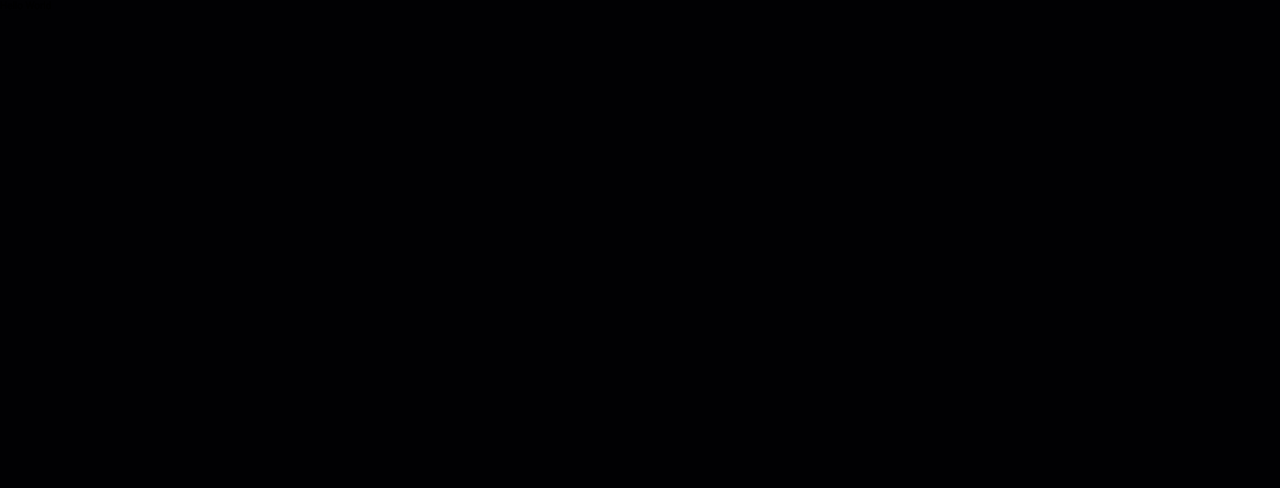
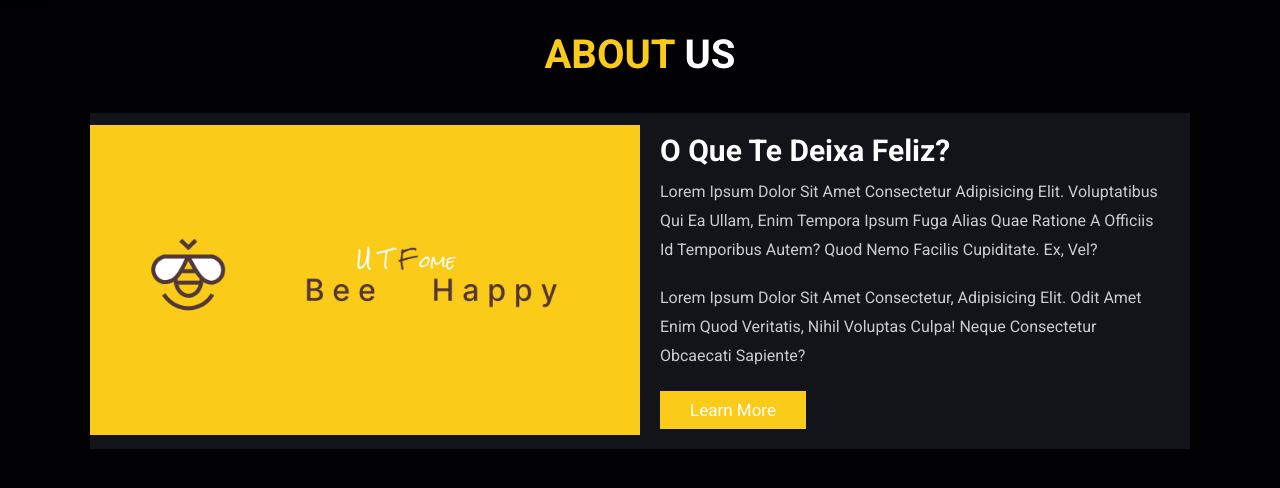
Before and after one commit to UTFome/UTFome-Frontend, a React (Create React App) app: page / in a window 1280 px wide. Shown: the top 488 px of the page. Built offline with nearby package versions, Linux system fonts and the light colour scheme.

Commit message:
UTFOME-008: Iniciando a criação do about us

```diff
--- a/src/App.js
+++ b/src/App.js
@@ -6,6 +6,7 @@ function App() {
   return (
     <div className="App">
       <p>Hello World</p>
+      <About />
     </div>
   );
 }
--- a/src/components/pages/about/About.js
+++ b/src/components/pages/about/About.js
@@ -1,7 +1,9 @@
 import './About.css';
+import bunner from '../../../assets/images/about-bunner.jpg';
 
 function About(){
     return (
+        <>
             <section className="about" id="about">
 
                 <h1 className="heading"> <span>about</span> us </h1>
@@ -9,11 +11,11 @@ function About(){
                 <div className="row">
 
                     <div className="image">
-                    <img src="images/about-img.jpeg" alt=""/>
+                        <img src={bunner} alt=""/>
                     </div>
 
                     <div className="content">
-                    <h3>Lorem ipsum dolor sit amet consectetur?</h3>
+                        <h3>O que te deixa feliz?</h3>
                         <p>Lorem ipsum dolor sit amet consectetur adipisicing elit. Voluptatibus qui ea ullam, enim tempora ipsum fuga alias quae ratione a officiis id temporibus autem? Quod nemo facilis cupiditate. Ex, vel?</p>
                         <p>Lorem ipsum dolor sit amet consectetur, adipisicing elit. Odit amet enim quod veritatis, nihil voluptas culpa! Neque consectetur obcaecati sapiente?</p>
                         <a href="#" className="btn">learn more</a>
@@ -22,6 +24,8 @@ function About(){
                 </div>
 
             </section>
+
+        </>
     );
 }
 
```
Also changed, not shown: src/assets/images/about-bunner.jpg (added). Lines whose indentation alone changed are shown as unchanged.
